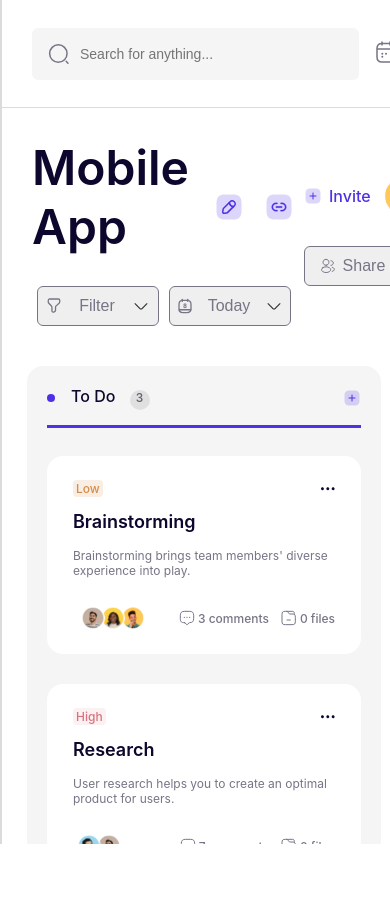
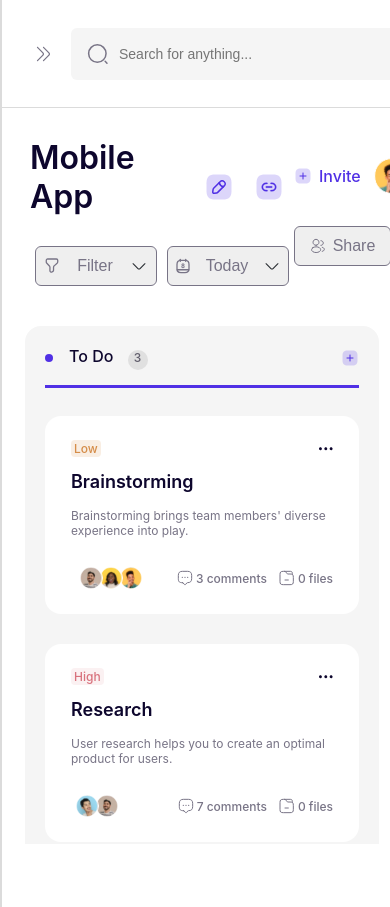
Before and after one commit to gokulkar879/mercor-frontend, a React (Create React App) app: page / in a window 390 px wide. Before the commit the page ends 844 px from the top, so only its background shows below. Built offline with nearby package versions, Linux system fonts and the light colour scheme.

Commit message:
added all the functionalities for responsiveness

```diff
--- a/src/App.css
+++ b/src/App.css
@@ -204,10 +204,12 @@
 @media screen and (max-width: 900px) {
     .sidebar {
       width: 0;
+      position: absolute;
+      z-index: 100;
+      background-color: white;
     }
 
-    .sidebar.active {
+    /* .sidebar.active {
       width: 260px;
-      position: absolute;
-    }
+    } */
 }
--- a/src/components/Navbar.css
+++ b/src/components/Navbar.css
@@ -77,6 +77,19 @@
     margin: 0 15px;
 }
 
+.sidebar__control {
+    display: none;
+    align-items: center;
+    justify-content: center;
+    border: none;
+    outline: none;
+    background-color: transparent;
+    margin-right: 15px;
+    transform: rotate(180deg);
+}
+
+
+
 @media screen and (max-width: 1100px) {
     .profile__info > p:nth-child(1) {
         font-size: 12px;
@@ -95,4 +108,8 @@
     .profile__info > p:nth-child(2) {
         font-size: 8px;
     }
+
+    .sidebar__control{
+        display: flex;
+    }
 }
--- a/src/components/Navbar.js
+++ b/src/components/Navbar.js
@@ -6,10 +6,23 @@ import notification from "../assets/icons/notification.svg";
 import arrowdown from "../assets/icons/arrow-down.svg";
 import maskgrp from "../assets/images/Mask Group.svg";
 import searchnormal from "../assets/icons/search-normal.svg";
+import group639 from "../assets/icons/Group 639.svg";
 
 function Navbar() {
+
+    const handleClick = ev => {
+        const sidebar = document.querySelector(".sidebar");
+        const btn = document.querySelector(".sidebar__control");
+
+        sidebar.style.width = "260px";
+        btn.style.display = "none";
+    }
+
   return (
     <div className='navbar'>
+        <button className='sidebar__control' onClick={handleClick}>
+            <img src={group639}></img>
+        </button>
         <form className='navbar__form'>
             <label>
                 <img src={searchnormal}></img>
--- a/src/components/Sidebar.js
+++ b/src/components/Sidebar.js
@@ -17,6 +17,9 @@ function Sidebar() {
     const handleClick = ev => {
         const sidebar = document.querySelector(".sidebar")
         sidebar.style.width = "0px";
+
+        const btn = document.querySelector(".sidebar__control");
+        btn.style.display = "flex";
     }
 
   return (
--- a/src/utilComponents/MobileApp.css
+++ b/src/utilComponents/MobileApp.css
@@ -47,3 +47,14 @@
     line-height: normal;
     text-transform: capitalize;
 }
+
+@media screen and (max-width: 990px) {
+    .mobileApp__header > p {
+        font-size: 38px;
+    }
+}
+@media screen and (max-width: 920px) {
+    .mobileApp__header > p {
+        font-size: 32px;
+    }
+}
```
